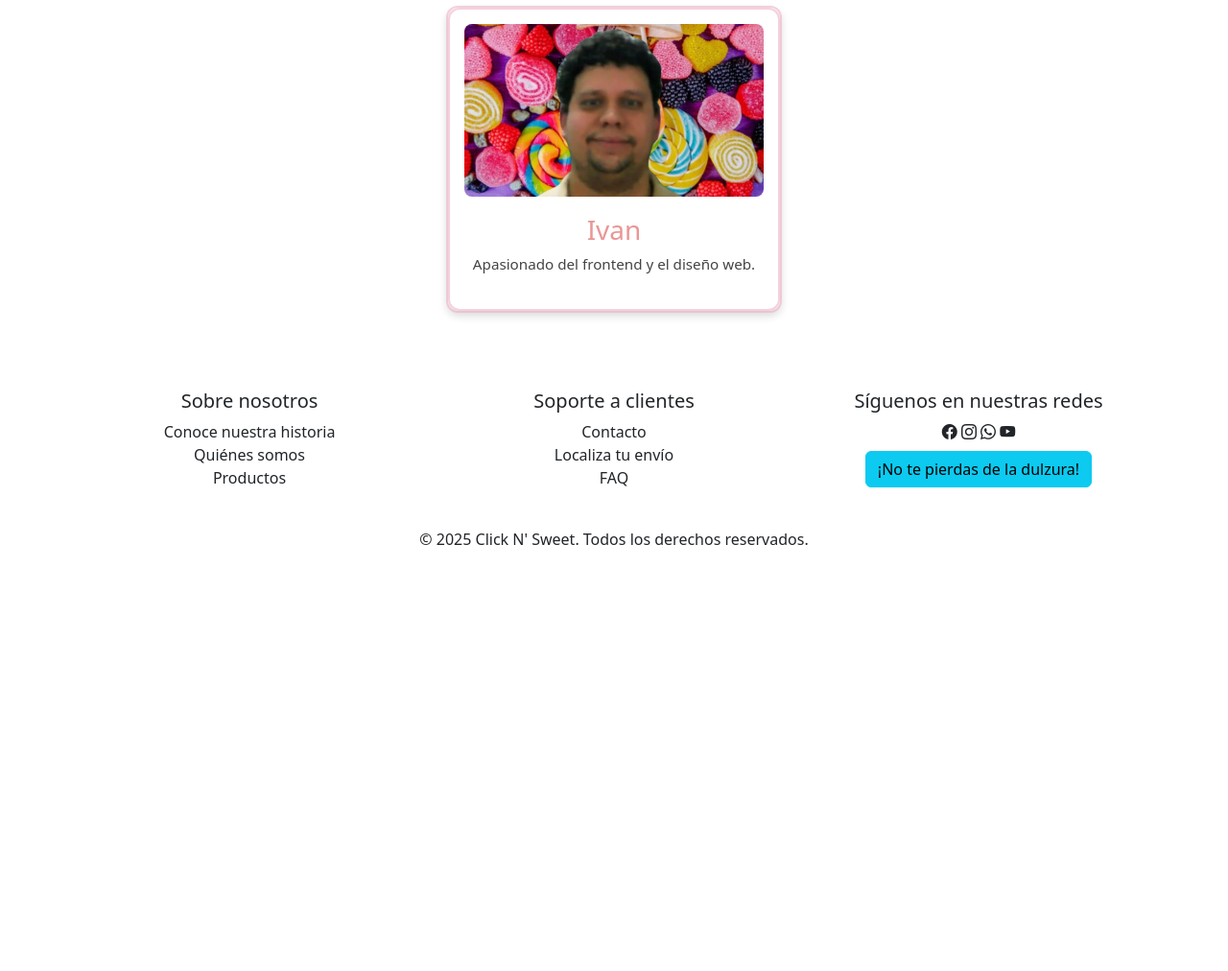
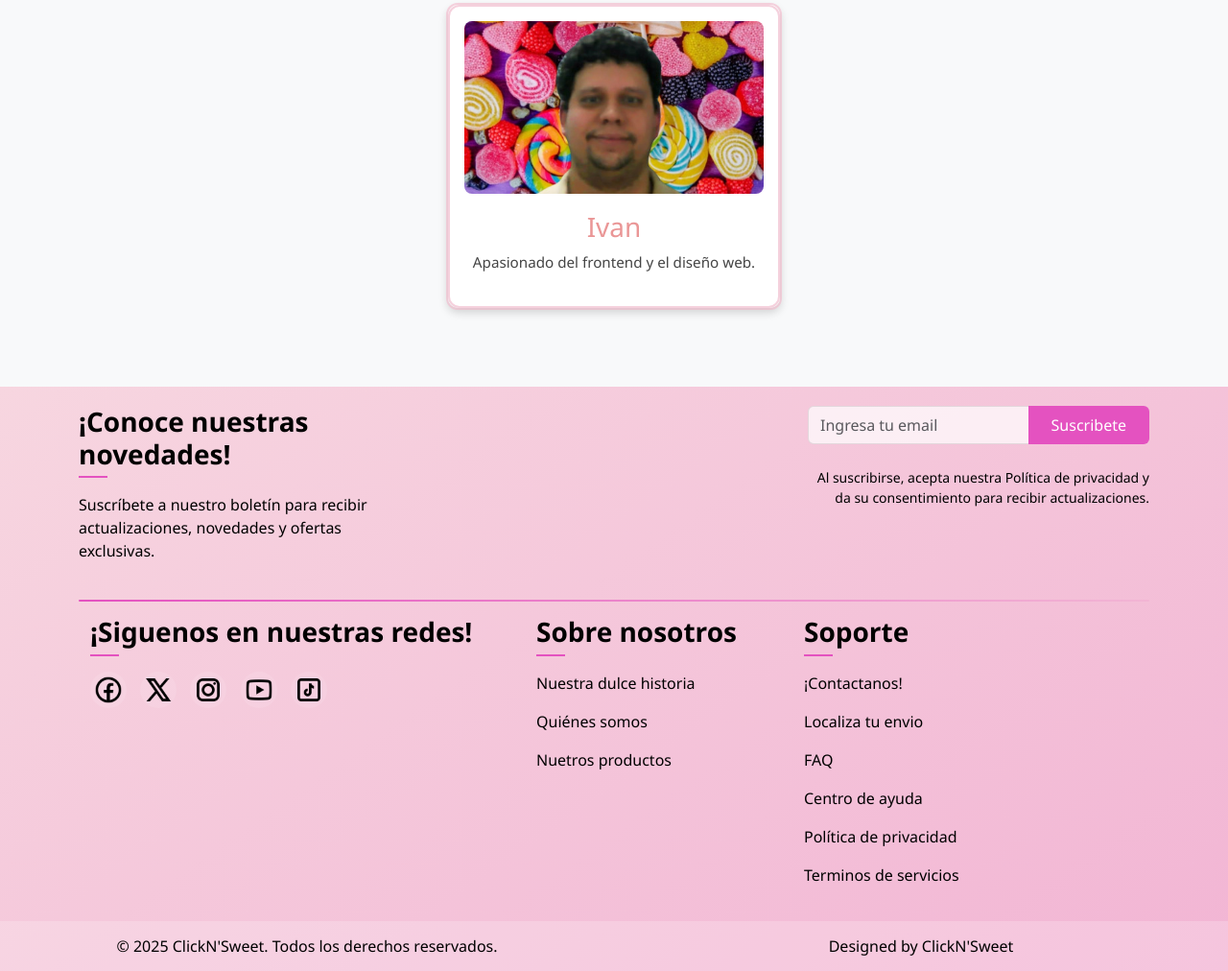
Before and after one commit to LuisaLzrGcia/ClickNSweet, a plain HTML site: page about.html in a window 1280 px wide. Shown: the part 1107-2119 px from the top of the page at 96% size. Before the commit the page ends 1697 px from the top, so only its background shows below. Drawn offline with nearby package versions, Linux system fonts and the light colour scheme.

Commit message:
cambio de quienes-somos a about

```diff
--- a/about.html
+++ b/about.html
@@ -1,24 +1,32 @@
 <!DOCTYPE html>
 <html lang="es">
-
   <head>
     <meta charset="UTF-8" />
     <title>Click N' Swet</title>
     <meta name="viewport" content="width=device-width, initial-scale=1" />
 
     <!-- Bootstrap CSS -->
-  <link href="https://cdn.jsdelivr.net/npm/bootstrap@5.3.0/dist/css/bootstrap.min.css" rel="stylesheet" />
+    <link
+      href="https://cdn.jsdelivr.net/npm/bootstrap@5.3.0/dist/css/bootstrap.min.css"
+      rel="stylesheet"
+    />
 
     <!-- Google Fonts -->
-  <link href="https://fonts.googleapis.com/css2?family=Pacifico&family=Quicksand:wght@300;400;500;600;700&display=swap"
-    rel="stylesheet" />
+    <link
+      href="https://fonts.googleapis.com/css2?family=Pacifico&family=Quicksand:wght@300;400;500;600;700&display=swap"
+      rel="stylesheet"
+    />
 
     <!-- Bootstrap Icons -->
-  <link rel="stylesheet" href="https://cdn.jsdelivr.net/npm/bootstrap-icons@1.10.5/font/bootstrap-icons.css" />
+    <link
+      rel="stylesheet"
+      href="https://cdn.jsdelivr.net/npm/bootstrap-icons@1.10.5/font/bootstrap-icons.css"
+    />
     <link rel="stylesheet" href="./about/style.css" />
+    <link rel="stylesheet" href="style.css" />
   </head>
-
   <body>
+    <!-- Navbar -->
     <!-- Navbar -->
         <nav class="navbar navbar-expand-lg navbar-light">
         <div class="container">
@@ -34,22 +42,23 @@
                     <li class="nav-item"><a class="nav-link btn btn-pink mx-1" href="index.html">Inicio</a></li>
                     <li class="nav-item"><a class="nav-link btn btn-pink mx-1" href="#">Productos</a></li>
                     <li class="nav-item dropdown">
-            <a class="nav-link dropdown-toggle btn btn-pink mx-1" data-bs-toggle="dropdown" aria-expanded="false">
+                        <a class="nav-link dropdown-toggle btn btn-pink mx-1" data-bs-toggle="dropdown"
+                            aria-expanded="false">
                             Categorías
                         </a>
                         <ul class="dropdown-menu">
-              <li><a class="dropdown-item" href="#categories">Chocolates</a></li>
-              <li><a class="dropdown-item" href="#categories">Dulces Frutales</a></li>
-              <li><a class="dropdown-item" href="#categories">Dulces Picantes</a></li>
-              <li><a class="dropdown-item" href="#categories">Dulces de caramelo</a></li>
-              <li><a class="dropdown-item" href="#categories">Dulces Refrescantes</a></li>
-              <li><a class="dropdown-item" href="#categories">Dulces Salados</a></li>
-              <li><a class="dropdown-item" href="#categories">Dulces Cremosos</a></li>
-              <li><a class="dropdown-item" href="#categories">Dulces Especiados</a></li>
-              <li><a class="dropdown-item" href="#categories">Dulces Ácidos</a></li>
+                            <li><a class="dropdown-item" href="index.html#categories">Chocolates</a></li>
+                            <li><a class="dropdown-item" href="index.html#categories">Dulces Frutales</a></li>
+                            <li><a class="dropdown-item" href="index.html#categories">Dulces Picantes</a></li>
+                            <li><a class="dropdown-item" href="index.html#categories">Dulces de caramelo</a></li>
+                            <li><a class="dropdown-item" href="index.html#categories">Dulces Refrescantes</a></li>
+                            <li><a class="dropdown-item" href="index.html#categories">Dulces Salados</a></li>
+                            <li><a class="dropdown-item" href="index.html#categories">Dulces Cremosos</a></li>
+                            <li><a class="dropdown-item" href="index.html#categories">Dulces Especiados</a></li>
+                            <li><a class="dropdown-item" href="index.html#categories">Dulces Ácidos</a></li>
                         </ul>
                     </li>
-          <li class="nav-item"><a class="nav-link btn btn-pink mx-1" href="quienes-somos.html">Quiénes somos</a></li>
+                    <li class="nav-item"><a class="nav-link btn btn-pink mx-1" href="about.html">Quiénes somos</a></li>
                     <li class="nav-item"><a class="nav-link btn btn-pink mx-1" href="contac-us.html">Contacto</a></li>
                     <li class="nav-item">
                         <a class="nav-link btn btn-pink mx-1 position-relative d-flex align-items-center justify-content-center"
@@ -62,7 +71,8 @@
                         </a>
                     </li>
                     <li class="nav-item"><a class="nav-link btn btn-pink mx-1" href="#">Iniciar Sesión</a></li>
-          <li class="nav-item"><a id="botonRegistro" class="nav-link btn btn-register mx-1" href="#">Registro</a></li>
+                    <li class="nav-item"><a id="botonRegistro" class="nav-link btn btn-register mx-1"
+                            href="#">Registro</a></li>
                 </ul>
             </div>
         </div>
@@ -90,7 +100,10 @@
         Nuestro equipo
       </h2>
       <div class="team-cards">
-      <div class="team-card flip-card" onclick="this.classList.toggle('flip')">
+        <div
+          class="team-card flip-card"
+          onclick="this.classList.toggle('flip')"
+        >
           <div class="flip-inner">
             <div class="flip-front">
               <img src="./assets/gissella.png" alt="Dulce favorito" />
@@ -112,7 +125,10 @@
             </div>
           </div>
         </div>
-      <div class="team-card flip-card" onclick="this.classList.toggle('flip')">
+        <div
+          class="team-card flip-card"
+          onclick="this.classList.toggle('flip')"
+        >
           <div class="flip-inner">
             <div class="flip-front">
               <img src="./assets/luisa.png" alt="Dulce favorito" />
@@ -132,7 +148,10 @@
             </div>
           </div>
         </div>
-      <div class="team-card flip-card" onclick="this.classList.toggle('flip')">
+        <div
+          class="team-card flip-card"
+          onclick="this.classList.toggle('flip')"
+        >
           <div class="flip-inner">
             <div class="flip-front">
               <img src="./assets/palanqueta.jpeg" alt="Dulce favorito" />
@@ -149,7 +168,10 @@
             </div>
           </div>
         </div>
-      <div class="team-card flip-card" onclick="this.classList.toggle('flip')">
+        <div
+          class="team-card flip-card"
+          onclick="this.classList.toggle('flip')"
+        >
           <div class="flip-inner">
             <div class="flip-front">
               <img src="./assets/francisco.png" alt="Dulce favorito" />
@@ -170,7 +192,10 @@
             </div>
           </div>
         </div>
-      <div class="team-card flip-card" onclick="this.classList.toggle('flip')">
+        <div
+          class="team-card flip-card"
+          onclick="this.classList.toggle('flip')"
+        >
           <div class="flip-inner">
             <div class="flip-front">
               <img src="./assets/omar.png" alt="Foto de Omar" />
@@ -191,7 +216,10 @@
             </div>
           </div>
         </div>
-      <div class="team-card flip-card" onclick="this.classList.toggle('flip')">
+        <div
+          class="team-card flip-card"
+          onclick="this.classList.toggle('flip')"
+        >
           <div class="flip-inner">
             <div class="flip-front">
               <img src="./assets/edson.jpg" alt="Dulce favorito" />
@@ -212,7 +240,10 @@
             </div>
           </div>
         </div>
-      <div class="team-card flip-card" onclick="this.classList.toggle('flip')">
+        <div
+          class="team-card flip-card"
+          onclick="this.classList.toggle('flip')"
+        >
           <div class="flip-inner">
             <div class="flip-front">
               <img src="./assets/ivan.jpg" alt="Dulce favorito" />
@@ -236,47 +267,78 @@
     </section>
 
     <!-- Footer -->
-  <footer class="footer text-center">
+    <footer class="footer pt-1">
         <div class="container">
-      <div class="row">
-        <div class="col-md-4">
-          <h5>Sobre nosotros</h5>
-          <ul class="list-unstyled">
-            <li>Conoce nuestra historia</li>
-            <li>Quiénes somos</li>
-            <li>Productos</li>
+            <div class="row g-4">
+                <div class="col-lg-4 col-md-6">
+                    <h3 class="footer-title">¡Conoce nuestras novedades!</h3>
+                    <p class="mb-4">Suscríbete a nuestro boletín para recibir actualizaciones, novedades y ofertas
+                        exclusivas.</p>
+                </div>
+                <div class="col-lg-4 col-md-6 ms-auto text-end">
+                    <form class="mb-4">
+                        <div class="input-group">
+                            <input type="email" class="form-control newsletter-input" placeholder="Ingresa tu email">
+                            <button class="btn btn-subscribe text-white" type="submit">Suscribete</button>
+                        </div>
+                    </form>
+                    <p class="small">Al suscribirse, acepta nuestra Política de privacidad y da su consentimiento para
+                        recibir actualizaciones.</p>
+                </div>
+            </div>
+            <div class="footer-separator"></div>
+            <div class="container">
+                <div class="row g-4">
+                    <div class="col-lg-5 col-md-6">
+                        <h3 class="footer-title">¡Siguenos en nuestras redes!</h3>
+                        <div class="social-links mb-4">
+                            <a href="#"><img src="assets/icons8-facebook-192.png" alt="Facebook" width="32"></a>
+                            <a href="#"><img src="assets/icons8-x-192.png" alt="Twitter" width="32"></a>
+                            <a href="#"><img src="assets/icons8-instagram-192.png" alt="Instagram" width="32"></a>
+                            <a href="#"><img src="assets/icons8-youtube-96.png" alt="YouTube" width="32"></a>
+                            <a href="#"><img src="assets/icons8-tiktok-192.png" alt="YouTube" width="32"></a>
+                        </div>
+                        <ul class="footer-links"></ul>
+                    </div>
+                    <div class="col-lg-3 col-md-6">
+                        <h3 class="footer-title">Sobre nosotros</h3>
+                        <ul class="footer-links">
+                            <li><a href="#">Nuestra dulce historia</a></li>
+                            <li><a href="#">Quiénes somos</a></li>
+                            <li><a href="#">Nuetros productos</a></li>
                         </ul>
                     </div>
-        <div class="col-md-4">
-          <h5>Soporte a clientes</h5>
-          <ul class="list-unstyled">
-            <li>Contacto</li>
-            <li>Localiza tu envío</li>
-            <li>FAQ</li>
+                    <div class="col-lg-4 col-md-6">
+                        <h3 class="footer-title">Soporte</h3>
+                        <ul class="footer-links">
+                            <li><a href="#">¡Contactanos!</a></li>
+                            <li><a href="#">Localiza tu envio</a></li>
+                            <li><a href="#">FAQ</a></li>
+                            <li><a href="#">Centro de ayuda</a></li>
+                            <li><a href="#">Política de privacidad</a></li>
+                            <li><a href="#">Terminos de servicios</a></li>
                         </ul>
                     </div>
-        <div class="col-md-4">
-          <h5>Síguenos en nuestras redes</h5>
-          <div class="social-icons">
-            <i class="bi bi-facebook"></i>
-            <i class="bi bi-instagram"></i>
-            <i class="bi bi-whatsapp"></i>
-            <i class="bi bi-twitter-x"></i>
-            <i class="bi bi-youtube"></i>
-          </div>
-          <button class="btn btn-info mt-2">
-            ¡No te pierdas de la dulzura!
-          </button>
                 </div>
             </div>
-      <p class="mt-4">
-        © 2025 Click N' Sweet. Todos los derechos reservados.
-      </p>
+        </div>
+        <div class="footer-bottom mt-5">
+            <div class="container-fluid">
+                <div class="row py-1">
+                    <div class="col-md-6 text-center">
+                        <p class="mb-0">&copy; 2025 ClickN'Sweet. Todos los derechos reservados.</p>
+                    </div>
+                    <div class="col-md-6 text-center">
+                        <p class="mb-0">Designed by <a href="#">ClickN'Sweet</a></p>
+                    </div>
+                </div>
+            </div>
         </div>
     </footer>
 
     <!-- Bootstrap JS -->
     <script src="https://cdn.jsdelivr.net/npm/bootstrap@5.3.0/dist/js/bootstrap.bundle.min.js"></script>
+    <script type="module" src="main.js"></script>
     <script>
       document.querySelectorAll(".flip-card").forEach((card) => {
         card.addEventListener("click", function () {
@@ -285,5 +347,4 @@
       });
     </script>
   </body>
-
 </html>
```
Also changed, not shown: contac-us.html (+1 -1 lines), index.html (+1 -1 lines). Lines whose indentation alone changed are shown as unchanged.
